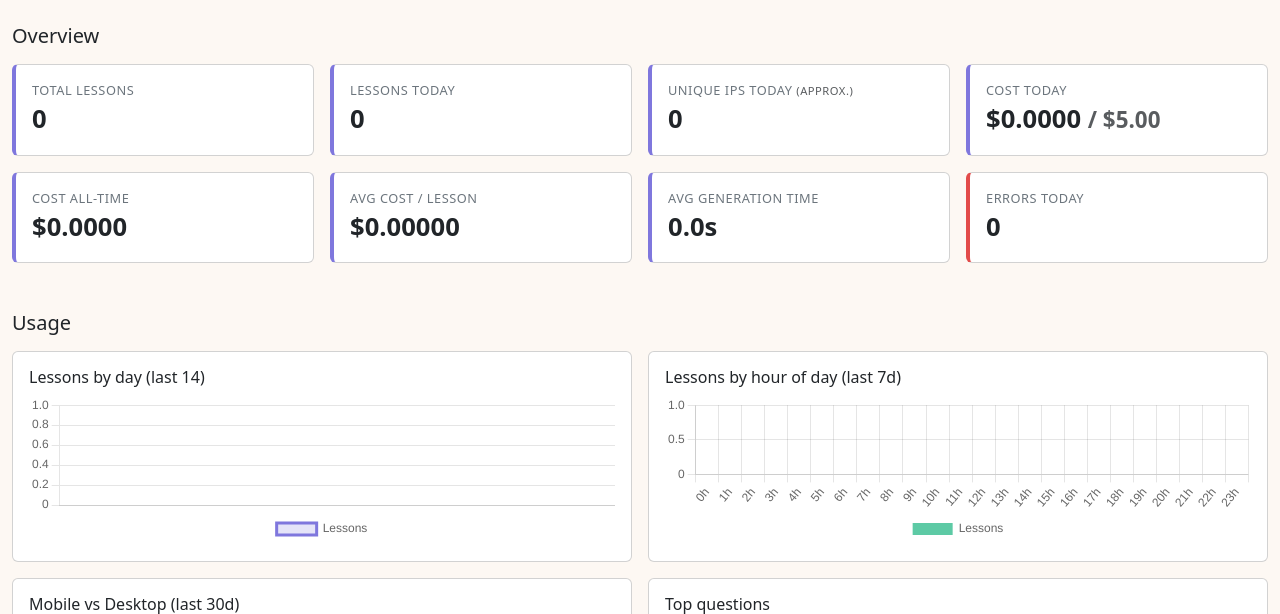
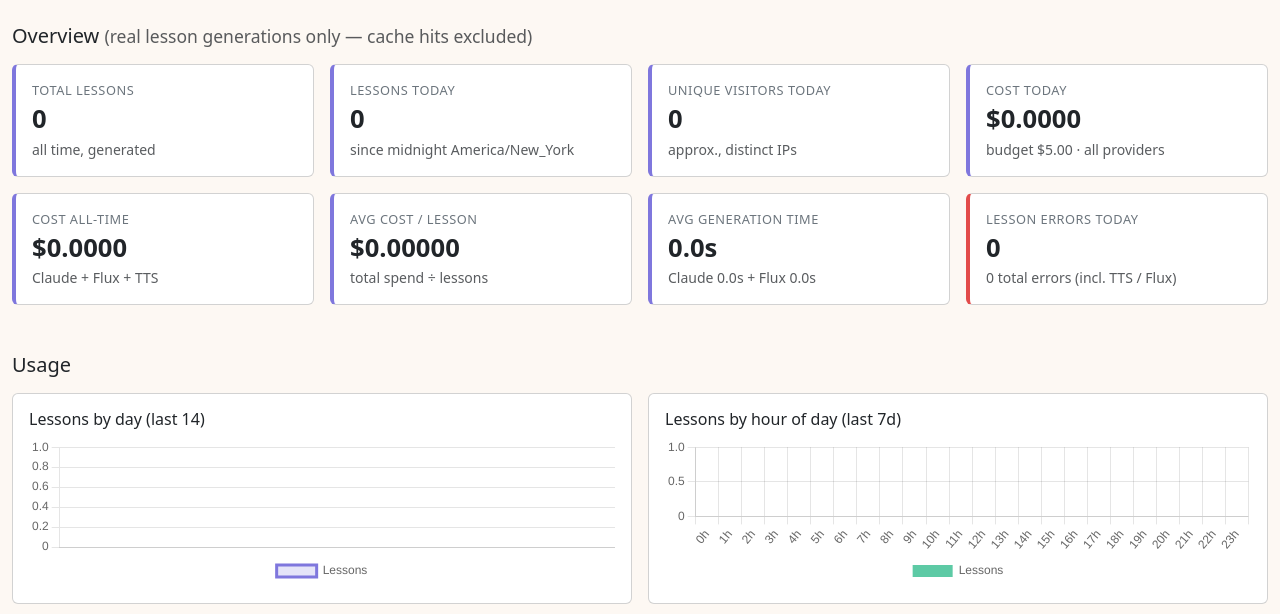
Before and after one commit to Mahadev7B/Howstuffworks-claudeway, a Flask app: page /admin in a window 1280 px wide. Shown: the part 56-670 px from the top of the page. Run offline with Flask 3, Linux system fonts and the light colour scheme; the visitor is signed in with stand-in values (Sample User, id 1); data that the repository does not hold is empty; some libraries are stand-ins or nearby versions.

Commit message:
Admin overview: count only real lesson generations
Previously every /api/lesson row was counted, including cache hits
(model='cache', lesson IS NULL) and legacy GET /lesson rows from
before the refactor — overcounting heavily.

A 'real lesson' is now: success=true AND endpoint in (/lesson,
/api/lesson) AND lesson IS NOT NULL. Filter applied consistently
across overview, lessons-by-day/hour, top-questions, device-split,
recent-lessons, slowest-lessons, and perf-by-day Claude line.

Overview cards reworked:
- Each card now has a small caption explaining what it measures
- 'Avg cost / lesson' = total all-provider spend / real lessons
- 'Avg generation time' = avg Claude time + avg Flux time, with the
  breakdown shown beneath
- 'Errors today' is now lesson generation failures only; total
  (incl. TTS/Flux) shown beneath in muted text
- 'Unique visitors today' relabeled and clearly marked approximate

Lesson generation flow is unchanged.

Co-Authored-By: Claude Opus 4.7 <noreply@anthropic.com>

```diff
--- a/lesson_platform/db.py
+++ b/lesson_platform/db.py
@@ -458,50 +458,69 @@ def _safe_query(default, fn):
         return default
 
 
+# A "real lesson" = a successful generation that produced a lesson JSON. This
+# excludes cache-hit rows (which are recorded with model='cache' and lesson=NULL).
+_REAL_LESSON_FILTER = "success = true AND endpoint = ANY(%s) AND lesson IS NOT NULL"
+
+
 def admin_overview() -> dict[str, Any]:
     """Return headline numbers for the dashboard cards."""
     def q(cur):
-        cur.execute("SELECT COUNT(*) FROM api_calls WHERE success = true AND endpoint = ANY(%s)",
-                    (list(_LESSON_GEN_ENDPOINTS),))
+        endpoints = list(_LESSON_GEN_ENDPOINTS)
+
+        # Real lesson generations (excludes cache hits and old GET-only rows).
+        cur.execute(f"SELECT COUNT(*) FROM api_calls WHERE {_REAL_LESSON_FILTER}", (endpoints,))
         total_lessons = int(cur.fetchone()[0] or 0)
 
         cur.execute(f"""
             SELECT COUNT(*) FROM api_calls
-            WHERE success = true AND endpoint = ANY(%s)
-              AND created_at >= {_TODAY_START_SQL}
-        """, (list(_LESSON_GEN_ENDPOINTS),))
+            WHERE {_REAL_LESSON_FILTER} AND created_at >= {_TODAY_START_SQL}
+        """, (endpoints,))
         lessons_today = int(cur.fetchone()[0] or 0)
 
+        # Unique visitors today (approx by distinct IP across all endpoints).
         cur.execute(f"""
             SELECT COUNT(DISTINCT ip_address) FROM api_calls
-            WHERE ip_address IS NOT NULL
-              AND created_at >= {_TODAY_START_SQL}
+            WHERE ip_address IS NOT NULL AND created_at >= {_TODAY_START_SQL}
         """)
         unique_ips_today = int(cur.fetchone()[0] or 0)
 
+        # Total spend (Claude + Flux + TTS combined) — sums all api_calls rows.
         cur.execute(f"SELECT COALESCE(SUM(cost_usd), 0) FROM api_calls WHERE created_at >= {_TODAY_START_SQL}")
         cost_today = float(cur.fetchone()[0] or 0.0)
 
         cur.execute("SELECT COALESCE(SUM(cost_usd), 0) FROM api_calls")
         cost_all_time = float(cur.fetchone()[0] or 0.0)
 
-        cur.execute("""
-            SELECT COALESCE(AVG(cost_usd), 0) FROM api_calls
-            WHERE success = true AND endpoint = ANY(%s)
-        """, (list(_LESSON_GEN_ENDPOINTS),))
-        avg_cost_per_lesson = float(cur.fetchone()[0] or 0.0)
+        # Avg cost per lesson = (all-time spend across providers) / (real lessons).
+        avg_cost_per_lesson = (cost_all_time / total_lessons) if total_lessons else 0.0
+
+        # Avg total generation time = avg Claude duration + avg Flux duration.
+        cur.execute(f"""
+            SELECT COALESCE(AVG(duration_ms), 0) FROM api_calls
+            WHERE {_REAL_LESSON_FILTER}
+        """, (endpoints,))
+        avg_claude_ms = float(cur.fetchone()[0] or 0.0)
 
         cur.execute("""
             SELECT COALESCE(AVG(duration_ms), 0) FROM api_calls
-            WHERE success = true AND endpoint = ANY(%s)
-        """, (list(_LESSON_GEN_ENDPOINTS),))
-        avg_gen_ms = float(cur.fetchone()[0] or 0.0)
+            WHERE endpoint = %s AND success = true
+        """, (_FLUX_ENDPOINT,))
+        avg_flux_ms = float(cur.fetchone()[0] or 0.0)
+
+        # Errors today — split into lesson generation failures vs other (TTS/Flux).
+        cur.execute(f"""
+            SELECT COUNT(*) FROM api_calls
+            WHERE success = false AND endpoint = ANY(%s)
+              AND created_at >= {_TODAY_START_SQL}
+        """, (endpoints,))
+        lesson_errors_today = int(cur.fetchone()[0] or 0)
 
         cur.execute(f"""
             SELECT COUNT(*) FROM api_calls
             WHERE success = false AND created_at >= {_TODAY_START_SQL}
         """)
-        errors_today = int(cur.fetchone()[0] or 0)
+        all_errors_today = int(cur.fetchone()[0] or 0)
 
         return {
             "total_lessons": total_lessons,
@@ -510,13 +529,17 @@ def admin_overview() -> dict[str, Any]:
             "cost_today": round(cost_today, 4),
             "cost_all_time": round(cost_all_time, 4),
             "avg_cost_per_lesson": round(avg_cost_per_lesson, 5),
-            "avg_gen_ms": int(avg_gen_ms),
-            "errors_today": errors_today,
+            "avg_claude_ms": int(avg_claude_ms),
+            "avg_flux_ms": int(avg_flux_ms),
+            "avg_gen_ms": int(avg_claude_ms + avg_flux_ms),
+            "errors_today": lesson_errors_today,
+            "errors_today_total": all_errors_today,
         }
     return _safe_query({
         "total_lessons": 0, "lessons_today": 0, "unique_ips_today": 0,
         "cost_today": 0.0, "cost_all_time": 0.0, "avg_cost_per_lesson": 0.0,
-        "avg_gen_ms": 0, "errors_today": 0,
+        "avg_claude_ms": 0, "avg_flux_ms": 0, "avg_gen_ms": 0,
+        "errors_today": 0, "errors_today_total": 0,
     }, q)
 
 
@@ -525,7 +548,7 @@ def admin_lessons_by_day(days: int = 14) -> list[dict[str, Any]]:
         cur.execute(f"""
             SELECT {_LOCAL_DATE_SQL} AS d, COUNT(*) AS n
             FROM api_calls
-            WHERE success = true AND endpoint = ANY(%s)
+            WHERE {_REAL_LESSON_FILTER}
               AND created_at > NOW() - INTERVAL '1 day' * %s
             GROUP BY d ORDER BY d
         """, (list(_LESSON_GEN_ENDPOINTS), days))
@@ -538,7 +561,7 @@ def admin_lessons_by_hour() -> list[dict[str, Any]]:
         cur.execute(f"""
             SELECT {_LOCAL_HOUR_SQL} AS h, COUNT(*) AS n
             FROM api_calls
-            WHERE success = true AND endpoint = ANY(%s)
+            WHERE {_REAL_LESSON_FILTER}
               AND created_at > NOW() - INTERVAL '7 days'
             GROUP BY h ORDER BY h
         """, (list(_LESSON_GEN_ENDPOINTS),))
@@ -549,9 +572,9 @@ def admin_lessons_by_hour() -> list[dict[str, Any]]:
 
 def admin_device_split() -> dict[str, int]:
     def q(cur):
-        cur.execute("""
+        cur.execute(f"""
             SELECT user_agent FROM api_calls
-            WHERE user_agent IS NOT NULL AND endpoint = ANY(%s)
+            WHERE user_agent IS NOT NULL AND {_REAL_LESSON_FILTER}
               AND created_at > NOW() - INTERVAL '30 days'
         """, (list(_LESSON_GEN_ENDPOINTS),))
         mobile = desktop = 0
@@ -567,10 +590,10 @@ def admin_device_split() -> dict[str, int]:
 
 def admin_top_questions(limit: int = 15) -> list[dict[str, Any]]:
     def q(cur):
-        cur.execute("""
+        cur.execute(f"""
             SELECT question, COUNT(*) AS n
             FROM api_calls
-            WHERE success = true AND endpoint = ANY(%s)
+            WHERE {_REAL_LESSON_FILTER}
             GROUP BY question
             ORDER BY n DESC
             LIMIT %s
@@ -634,7 +657,7 @@ def admin_recent_lessons(limit: int = 50) -> list[dict[str, Any]]:
                    question, model, cost_usd, duration_ms,
                    ip_address, user_agent
             FROM api_calls
-            WHERE success = true AND endpoint = ANY(%s)
+            WHERE {_REAL_LESSON_FILTER}
             ORDER BY created_at DESC
             LIMIT %s
         """, (list(_LESSON_GEN_ENDPOINTS), limit))
@@ -675,7 +698,7 @@ def admin_perf_by_day(days: int = 14) -> list[dict[str, Any]]:
     def q(cur):
         cur.execute(f"""
             SELECT {_LOCAL_DATE_SQL} AS d,
-                   COALESCE(AVG(CASE WHEN endpoint = ANY(%s) THEN duration_ms END), 0) AS claude_ms,
+                   COALESCE(AVG(CASE WHEN endpoint = ANY(%s) AND lesson IS NOT NULL THEN duration_ms END), 0) AS claude_ms,
                    COALESCE(AVG(CASE WHEN endpoint = %s        THEN duration_ms END), 0) AS flux_ms
             FROM api_calls
             WHERE success = true AND created_at > NOW() - INTERVAL '1 day' * %s
@@ -691,7 +714,7 @@ def admin_slowest_lessons(limit: int = 10) -> list[dict[str, Any]]:
             SELECT to_char(created_at AT TIME ZONE '{ADMIN_TZ}', 'YYYY-MM-DD HH24:MI'),
                    question, duration_ms, cost_usd
             FROM api_calls
-            WHERE success = true AND endpoint = ANY(%s)
+            WHERE {_REAL_LESSON_FILTER}
             ORDER BY duration_ms DESC
             LIMIT %s
         """, (list(_LESSON_GEN_ENDPOINTS), limit))
--- a/templates/admin.html
+++ b/templates/admin.html
@@ -35,32 +35,66 @@
       </div>
     {% else %}
 
-    <h2 class="h5 mb-3">Overview</h2>
+    <h2 class="h5 mb-3">Overview <small class="text-muted">(real lesson generations only — cache hits excluded)</small></h2>
     <div class="row g-3">
       {% set ov = data.overview %}
       <div class="col-6 col-md-3">
-        <div class="card card-stat p-3"><div class="label">Total lessons</div><div class="value">{{ ov.total_lessons }}</div></div>
+        <div class="card card-stat p-3">
+          <div class="label">Total lessons</div>
+          <div class="value">{{ ov.total_lessons }}</div>
+          <div class="small text-muted">all time, generated</div>
+        </div>
       </div>
       <div class="col-6 col-md-3">
-        <div class="card card-stat p-3"><div class="label">Lessons today</div><div class="value">{{ ov.lessons_today }}</div></div>
+        <div class="card card-stat p-3">
+          <div class="label">Lessons today</div>
+          <div class="value">{{ ov.lessons_today }}</div>
+          <div class="small text-muted">since midnight {{ admin_tz }}</div>
+        </div>
       </div>
       <div class="col-6 col-md-3">
-        <div class="card card-stat p-3"><div class="label">Unique IPs today <small class="text-muted">(approx.)</small></div><div class="value">{{ ov.unique_ips_today }}</div></div>
+        <div class="card card-stat p-3">
+          <div class="label">Unique visitors today</div>
+          <div class="value">{{ ov.unique_ips_today }}</div>
+          <div class="small text-muted">approx., distinct IPs</div>
+        </div>
       </div>
       <div class="col-6 col-md-3">
-        <div class="card card-stat p-3"><div class="label">Cost today</div><div class="value">${{ '%.4f'|format(ov.cost_today) }} <small class="text-muted">/ ${{ '%.2f'|format(daily_budget) }}</small></div></div>
+        <div class="card card-stat p-3">
+          <div class="label">Cost today</div>
+          <div class="value">${{ '%.4f'|format(ov.cost_today) }}</div>
+          <div class="small text-muted">budget ${{ '%.2f'|format(daily_budget) }} · all providers</div>
+        </div>
       </div>
       <div class="col-6 col-md-3">
-        <div class="card card-stat p-3"><div class="label">Cost all-time</div><div class="value">${{ '%.4f'|format(ov.cost_all_time) }}</div></div>
+        <div class="card card-stat p-3">
+          <div class="label">Cost all-time</div>
+          <div class="value">${{ '%.4f'|format(ov.cost_all_time) }}</div>
+          <div class="small text-muted">Claude + Flux + TTS</div>
+        </div>
       </div>
       <div class="col-6 col-md-3">
-        <div class="card card-stat p-3"><div class="label">Avg cost / lesson</div><div class="value">${{ '%.5f'|format(ov.avg_cost_per_lesson) }}</div></div>
+        <div class="card card-stat p-3">
+          <div class="label">Avg cost / lesson</div>
+          <div class="value">${{ '%.5f'|format(ov.avg_cost_per_lesson) }}</div>
+          <div class="small text-muted">total spend ÷ lessons</div>
+        </div>
       </div>
       <div class="col-6 col-md-3">
-        <div class="card card-stat p-3"><div class="label">Avg generation time</div><div class="value">{{ (ov.avg_gen_ms/1000)|round(1) }}s</div></div>
+        <div class="card card-stat p-3">
+          <div class="label">Avg generation time</div>
+          <div class="value">{{ (ov.avg_gen_ms/1000)|round(1) }}s</div>
+          <div class="small text-muted">
+            Claude {{ (ov.avg_claude_ms/1000)|round(1) }}s + Flux {{ (ov.avg_flux_ms/1000)|round(1) }}s
+          </div>
+        </div>
       </div>
       <div class="col-6 col-md-3">
-        <div class="card card-stat p-3" style="border-left-color:#E24B4A;"><div class="label">Errors today</div><div class="value">{{ ov.errors_today }}</div></div>
+        <div class="card card-stat p-3" style="border-left-color:#E24B4A;">
+          <div class="label">Lesson errors today</div>
+          <div class="value">{{ ov.errors_today }}</div>
+          <div class="small text-muted">{{ ov.errors_today_total }} total errors (incl. TTS / Flux)</div>
+        </div>
       </div>
     </div>
 
```
